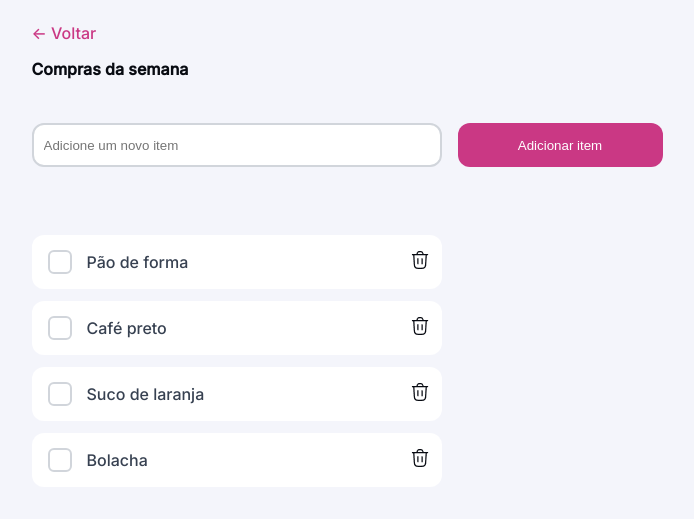
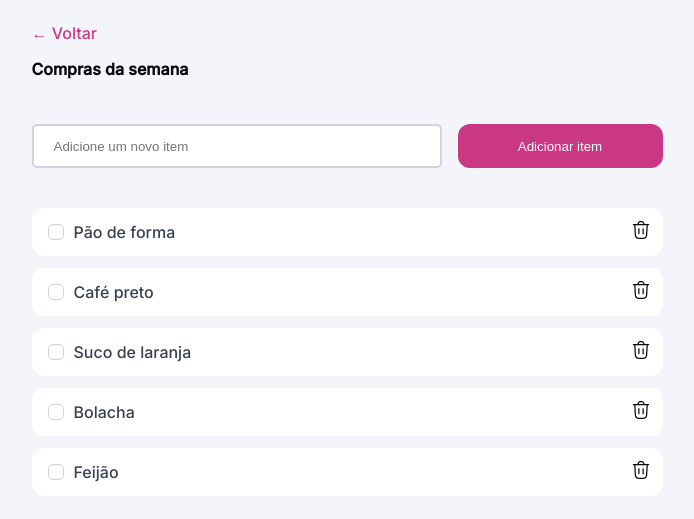
Before and after one commit to Tajetti/Lista-de-Compras, a plain HTML site: page index.html in a window 1280 px wide. Shown: the part 71-590 px from the top of the page, without its empty margins (293-987 px from the left). Drawn offline with Linux system fonts and the light colour scheme.

Commit message:
finalização de ambas as telas e inicio do js

```diff
--- a/index.html
+++ b/index.html
@@ -19,65 +19,74 @@
   </header>
 
   <section class="main">
-    <div class="container">
-      <div class="link-back">
-        <a href="#"><- Voltar</a>
+    <div class="container-main">
+      <div class="linkToBack">
+        <a href="#"> &larr; Voltar</a>
       </div>
+
     <div class="title-buying">
       <h1>Compras da semana</h1>
     </div>
+
     <div class="forms">
-            <input type="text" placeholder="Adicione um novo item" class="input-buying" id="input-buying">
-            <button class="btn-buying" id="btn-buying">Adicionar item</button>
-
-        <div class="options">
-
+      <form id="form">
+        <input type="text" id="addItem" name="item" placeholder="Adicione um novo item">
+        <button type="submit" id="submit">Adicionar item</button>
+      </form>
+    </div><!--forms-->
+    <div class="list-items">
       <div class="option">
-              <input type="checkbox" id="Bread">
-              <label for="Bread">Pão de forma</label>
+        <input type="checkbox" id="item1" name="item1" value="item1">
+        <label for="item1">Pão de forma</label>
         <div class="trash">
-              <img src="img/icon/Frame-3.png" alt="" id="trash">
+          <img src="img/icon/Frame-3.png" alt="Lixeira" id="trash">
         </div>
       </div>
 
       <div class="option">
-            <input type="checkbox" id="Coffee">
-            <label for="Bread">Café preto</label>
+        <input type="checkbox" id="item1" name="item1" value="item1">
+        <label for="item1">Café preto</label>
         <div class="trash">
-              <img src="img/icon/Frame-3.png" alt="" id="trash">
+          <img src="img/icon/Frame-3.png" alt="Lixeira" id="trash">
         </div>
       </div>
 
       <div class="option">
-            <input type="checkbox" id="orangeJuice">
-            <label for="Bread">Suco de laranja</label>
+        <input type="checkbox" id="item1" name="item1" value="item1">
+        <label for="item1">Suco de laranja</label>
         <div class="trash">
-              <img src="img/icon/Frame-3.png" alt="" id="trash">
+          <img src="img/icon/Frame-3.png" alt="Lixeira" id="trash">
         </div>
       </div>
 
       <div class="option">
-            <input type="checkbox" id="cookie">
-            <label for="Bread">Bolacha</label>
+        <input type="checkbox" id="item1" name="item1" value="item1">
+        <label for="item1">Bolacha</label>
         <div class="trash">
-              <img src="img/icon/Frame-3.png" alt="" id="trash">
+          <img src="img/icon/Frame-3.png" alt="Lixeira" id="trash">
         </div>
       </div>
 
+      <div class="option">
+        <input type="checkbox" id="item1" name="item1" value="item1">
+        <label for="item1">Feijão</label>
+        <div class="trash">
+          <img src="img/icon/Frame-3.png" alt="Lixeira" id="trash">
         </div>
       </div>
+    </div><!--list-->
 
     <div class="Display-none">
-        <div class="alert">
-          <img src="img/icon/Icon.png" alt="">
+      <div class="msg-error">
+        <img src="img/icon/Icon.png" alt="Lixeira" id="trash">
         <p>O item foi removido da lista</p>
         <div class="cancel">
           <img src="img/icon/delete-small.png" alt="">
         </div>
       </div>
     </div>
+  </section>
 
-    </div>
-  </section>
+  <script src="script.js"></script>
 </body>
 </html>
--- /dev/null
+++ b/script.js
@@ -0,0 +1,16 @@
+const form = document.getElementById("form")
+const addItem = document.getElementById("addItem")
+const submit = document.getElementById("submit")
+const list = document.getElementsByClassName("list")
+
+addItem.addEventListener("input", (event) => {
+  const hasNumberRegex = /\d+/g;
+  addItem.value = addItem.value.replace(hasNumberRegex, "");
+}) // Verifica se o input que adiciona itens tem números. Se tiver, ele irá remover
+
+form.onsubmit = (event) => { // Adiciona o evento de submit ao form
+  event.preventDefault() // Previne que a página atualize
+
+  const itemParaAdicionar = addItem.value // Verifica se o input está vazio e remove os espaços em branco
+  if (itemText === "") {return} // Se o input estiver vazio, não faz nada
+}
--- a/style/global.css
+++ b/style/global.css
@@ -6,7 +6,7 @@
 
 :root{
   --background-primary: #F4F5FB;
-  -background-secondary:#FFFFFF;
+  --background-secondary:#FFFFFF;
   --color-brand: #CA3884;
   --color-brand-hover: #A52C6B;
   --color-danger: #C93847;
--- a/style/hero.css
+++ b/style/hero.css
@@ -1,126 +1,112 @@
-.container{
+.container-main{
+  /* border: 1px solid var(--border-primary); */
+  margin: 0 auto;
   width: 20.4375rem;
-  height: auto;
-  margin: 0 auto;
+}
+
+.linkToBack{
+  display: flex;
+  align-items: center;
 }
 
 .title-buying{
-  margin-block: 1rem 2.75rem;
+  margin-block: 1rem 2.8125rem;
 }
 
-.forms{
+.forms form{
   display: grid;
+  flex-direction: column;
   gap: 1rem;
+  margin-block: 0 2.5rem;
 
-  & input{
-    background-color: var(--always-white);
+  & > input{
+    padding: 0.625rem 1.25rem;
     border: 2px solid var(--border-primary);
-    height: 2.75rem;
-    padding: 10px;
-    border-radius: 0.75rem;
+    border-radius: 0.3125rem;
+    color: var(--text-primary);
+    background-color: var(--background-secondary);
 
     &:hover{
+      border: 2px solid var(--border-hover);
+    }
+    &:focus{
+      border: 2px solid var(--color-brand);
       outline: none;
-      border: 2px solid var(--border-hover);
-    }&:focus{
-      outline: none;
-      border: 2px solid var(--color-brand);
-      color: var(--content-primary);
     }
   }
 
-  & button{
+  & > button{
     background-color: var(--color-brand);
     color: var(--always-white);
+    border: none;
     height: 2.75rem;
-    border: none;
-    border-radius: 0.75rem;
+    border-radius: 12px;
     cursor: pointer;
-    margin-block: 0 40px;
 
     &:hover{
       background-color: var(--color-brand-hover);
     }
   }
+}
 
-  & .options{
-    height: 18rem;
+.list-items{
+  height: 16rem;
   overflow: auto;
+}
 
-    & .option{
+.option{
   display: flex;
   align-items: center;
+  padding: 12px;
+  background-color: var(--always-white);
+  border-radius: 12px;
+  margin-bottom: 12px;
+  color: var(--content-secondary);
+
+  & > input{
+    margin-right: 0.625rem;
+
+    &[type="checkbox"]{
+      appearance: none;
+      width: 1rem;
+      height: 1rem;
+      border: 1px solid var(--border-primary);
+      border-radius: 0.3125rem;
 
 
-      background-color: var(--always-white);
-      padding: 12px;
-      gap: 12px;
-      margin-block: 12px;
-      border-radius: 12px;
+      &:hover{
+        outline: none;
+        border: 1px solid var(--border-primary);
+      }
 
-      & input[type="checkbox"]{
-        appearance: none;
+      &:checked{
+        background-image: url(../img/icon/selected.svg);
+        background-size: cover;
+        border: none;
         outline: none;
-        border: 2px solid var(--border-primary);
-        width: 16px;
-        height: 16px;
-        border-radius: 6px;
-        position: relative;
-
-        &:hover{
-          border: 2px solid var(--border-hover);
-        }
-        &:checked{
-          background-color: var(--color-brand);
-          border: 2px solid var(--color-brand);
-        }
-        &:checked::after {
-          content: '✔';
-          color: var(--always-white);
-          width: 1rem;
-          height: 1rem;
-          position: absolute;
-          top: 1px;
-          left: 5px;
       }
     }
   }
+
 
   & .trash{
     margin-left: auto;
     cursor: pointer;
   }
 }
-}
 
-.alert{
-  display: flex;
-  align-items: center;
-  background-color: var(--color-danger);
-  padding-inline: 1.2rem;
-  border-radius: 12px;
-  gap: 3px;
-
-  & p{
-    color: var(--always-white);
-  }
-
-  & .cancel{
-    margin-left: auto;
-  }
-}
-
-@media (width >= 80em){
-  .container{
+@media (width>= 80em){
+  .container-main{
     width: 39.4375rem;
   }
 
-  .forms{
+  .forms form{
     display: grid;
     grid-template-columns: 2fr 1fr;
   }
 
-  .options{
-    display: block;
+  .list-items{
+    height: 20rem;
+    overflow: auto;
   }
 }
--- a/style/index.css
+++ b/style/index.css
@@ -3,3 +3,4 @@
 
 @import url(header.css);
 @import url(hero.css);
+@import url(msg-error.css);
--- /dev/null
+++ b/style/msg-error.css
@@ -0,0 +1,26 @@
+.msg-error{
+  display: flex;
+  align-items: center;
+  margin-block: 1rem 0;
+  background-color: var(--color-danger);
+  border-radius: 1rem;
+  padding: 12px;
+  width: 90%;
+  margin: 20px auto;
+
+  & p{
+    color: var(--always-white);
+    font-size: var(--label);
+    margin-left: 12px;
+  }
+  .cancel{
+    margin-left: auto;
+    cursor: pointer;
+  }
+}
+
+@media (width >= 80em){
+  .msg-error{
+    width: 50%;
+  }
+}
```
Also changed, not shown: img/icon/selected.svg (added). Lines whose indentation alone changed are shown as unchanged.
